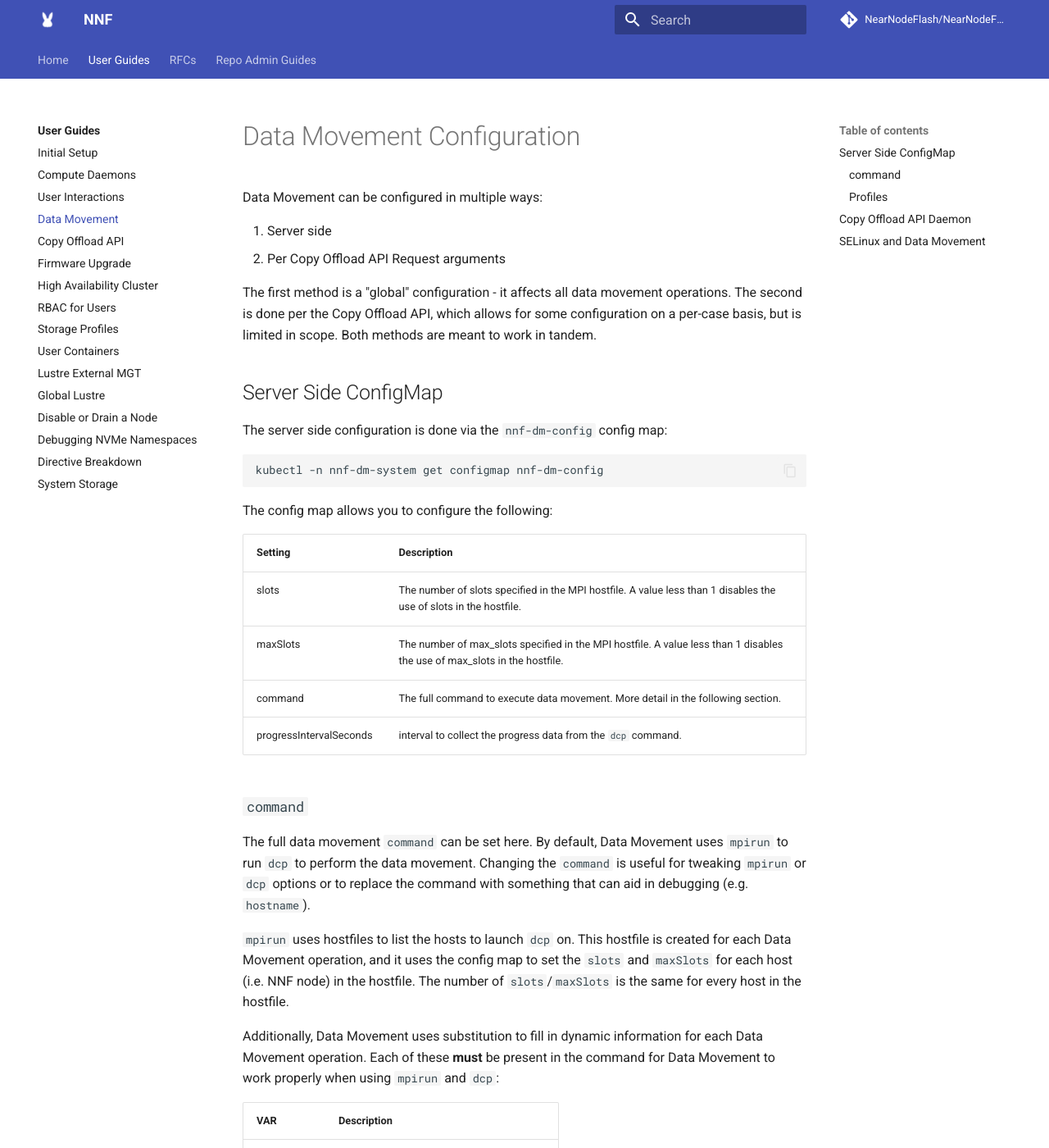
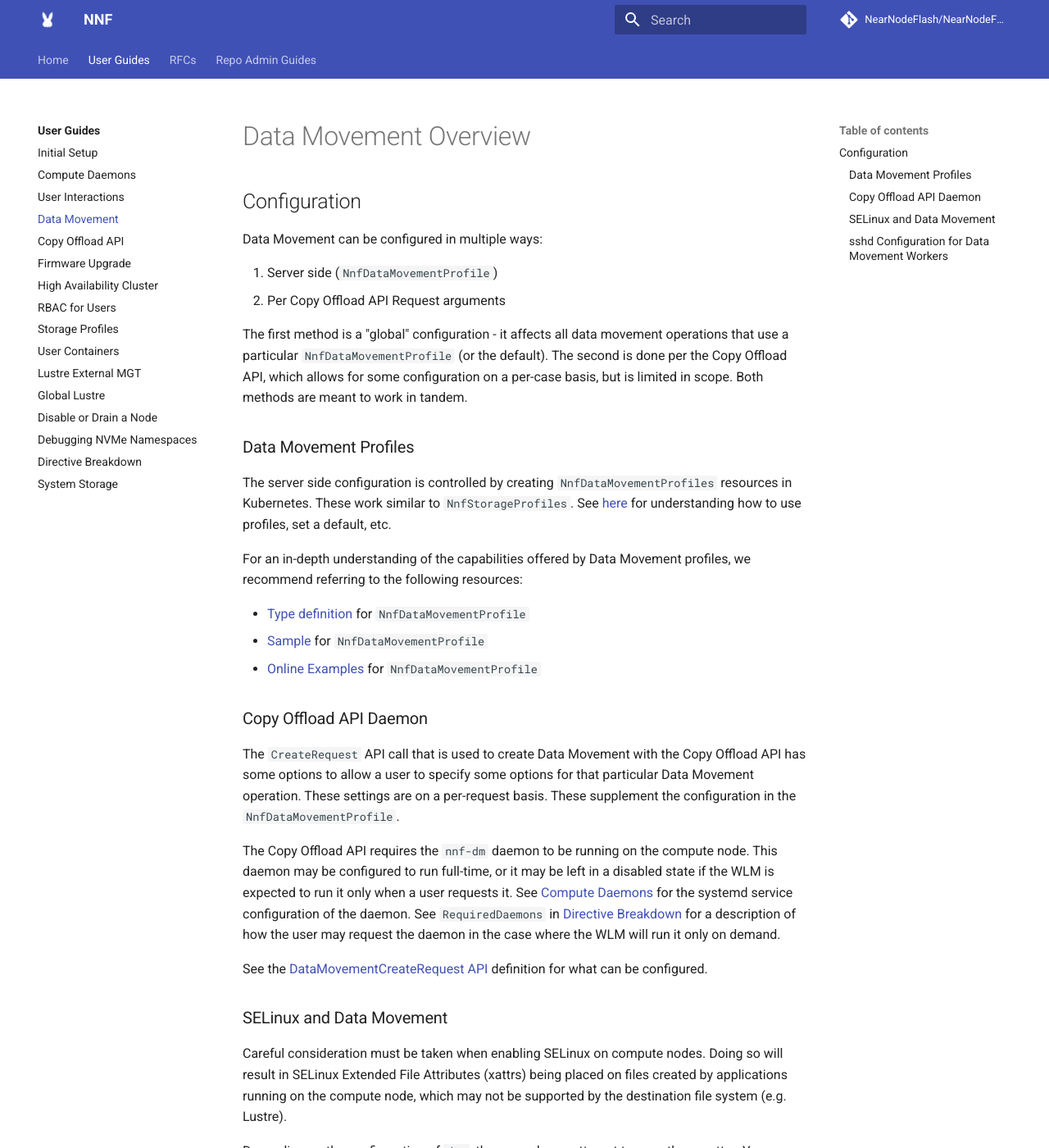
Before and after one commit to NearNodeFlash/NearNodeFlash.github.io, an MkDocs documentation site: the page built from docs/guides/data-movement/readme.md, in a window 1280 px wide and 1400 px high. Shown: the whole window at 82% size. Built offline with MkDocs 1.6.1 and Material for MkDocs 9.7.7, drawn with Linux system fonts in a browser that asks for light colours; comment, search, counter and statistics services are not loaded; the version menu is left out; some of the changed text lies outside the part shown.

Commit message:
Update Data Movement with Profiles and sshd config
Signed-off-by: Blake Devcich <blake.devcich@hpe.com>

````diff
--- a/docs/guides/data-movement/readme.md
+++ b/docs/guides/data-movement/readme.md
@@ -3,105 +3,51 @@ authors: Blake Devcich <blake.devcich@hpe.com>
 categories: provisioning
 ---
 
-# Data Movement Configuration
+# Data Movement Overview
+
+## Configuration
 
 Data Movement can be configured in multiple ways:
 
-1. Server side
+1. Server side (`NnfDataMovementProfile`)
 2. Per Copy Offload API Request arguments
 
-The first method is a "global" configuration - it affects all data movement operations. The second
-is done per the Copy Offload API, which allows for some configuration on a per-case basis, but is
-limited in scope. Both methods are meant to work in tandem.
+The first method is a "global" configuration - it affects all data movement operations that use a
+particular `NnfDataMovementProfile` (or the default). The second is done per the Copy Offload API,
+which allows for some configuration on a per-case basis, but is limited in scope. Both methods are
+meant to work in tandem.
 
-## Server Side ConfigMap
+### Data Movement Profiles
 
-The server side configuration is done via the `nnf-dm-config` config map:
+The server side configuration is controlled by creating `NnfDataMovementProfiles` resources in
+Kubernetes. These work similar to `NnfStorageProfiles`. See [here](../storage-profiles/readme.md)
+for understanding how to use profiles, set a default, etc.
 
-```bash
-kubectl -n nnf-dm-system get configmap nnf-dm-config
-```
+For an in-depth understanding of the capabilities offered by Data Movement profiles, we recommend
+referring to the following resources:
 
-The config map allows you to configure the following:
+- [Type definition](https://github.com/NearNodeFlash/nnf-sos/blob/master/api/v1alpha1/nnfdatamovementprofile_types.go#L27) for `NnfDataMovementProfile`
+- [Sample](https://github.com/NearNodeFlash/nnf-sos/blob/master/config/samples/nnf_v1alpha1_nnfdatamovementprofile.yaml) for `NnfDataMovementProfile`
+- [Online Examples](https://github.com/NearNodeFlash/nnf-sos/blob/master/config/examples/nnf_v1alpha1_nnfdatamovementprofile.yaml) for `NnfDataMovementProfile`
 
-|Setting|Description|
-|-------|-----------|
-|slots|The number of slots specified in the MPI hostfile. A value less than 1 disables the use of slots in the hostfile.|
-|maxSlots|The number of max_slots specified in the MPI hostfile. A value less than 1 disables the use of max_slots in the hostfile.|
-|command|The full command to execute data movement. More detail in the following section.|
-|progressIntervalSeconds|interval to collect the progress data from the `dcp` command.|
-
-### `command`
-
-The full data movement `command` can be set here. By default, Data Movement uses `mpirun` to run
-`dcp` to perform the data movement. Changing the `command` is useful for tweaking `mpirun` or `dcp` options or to
-replace the command with something that can aid in debugging (e.g. `hostname`).
-
-`mpirun` uses hostfiles to list the hosts to launch `dcp` on. This hostfile is created for each Data
-Movement operation, and it uses the config map to set the `slots` and `maxSlots` for each host (i.e. NNF
-node) in the hostfile. The number of `slots`/`maxSlots` is the same for every host in the hostfile.
-
-Additionally, Data Movement uses substitution to fill in dynamic information for each Data Movement
-operation. Each of these **must** be present in the command for Data Movement to work properly when
-using `mpirun` and `dcp`:
-
-|VAR|Description|
-|---|-----------|
-|`$HOSTFILE`|hostfile that is created and used for mpirun.|
-|`$UID`|User ID that is inherited from the Workflow.|
-|`$GID`|Group ID that is inherited from the Workflow.|
-|`$SRC`|source for the data movement.|
-|`$DEST`|destination for the data movement.|
-
-By default, the command will look something like the following. Please see the config map itself for
-the most up to date default command:
-
-```bash
-mpirun --allow-run-as-root --hostfile $HOSTFILE dcp --progress 1 --uid $UID --gid $GID $SRC $DEST
-```
-
-### Profiles
-
-Profiles can be specified in the in the `nnf-dm-config` config map. Users are able to select a
-profile using #DW directives (e.g .`copy_in profile=my-dm-profile`) and the Copy Offload API. If no
-profile is specified, the `default` profile is used. This default profile must exist in the config
-map.
-
-`slots`, `maxSlots`, and `command` can be stored in Data Movement profiles. These profiles are
-available to quickly switch between different settings for a particular workflow.
-
-Example profiles:
-
-```yaml
-profiles:
-  default:
-      slots: 8
-      maxSlots: 0
-      command: mpirun --allow-run-as-root --hostfile $HOSTFILE dcp --progress 1 --uid $UID --gid $GID $SRC $DEST
-  no-xattrs:
-      slots: 8
-      maxSlots: 0
-      command: mpirun --allow-run-as-root --hostfile $HOSTFILE dcp --progress 1 --xattrs none --uid $UID --gid $GID $SRC $DEST
-```
-
-## Copy Offload API Daemon
+### Copy Offload API Daemon
 
 The `CreateRequest` API call that is used to create Data Movement with the Copy Offload API has some
-options to allow a user to specify some options for that particular Data Movement. These settings
-are on a per-request basis.
+options to allow a user to specify some options for that particular Data Movement operation. These
+settings are on a per-request basis. These supplement the configuration in the
+`NnfDataMovementProfile`.
 
-The Copy Offload API requires the `nnf-dm` daemon to be running on the compute node. This daemon may be configured to run full-time, or it may be left in a disabled state if the WLM is expected to run it only when a user requests it. See [Compute Daemons](../compute-daemons/readme.md) for the systemd service configuration of the daemon. See `RequiredDaemons` in [Directive Breakdown](../directive-breakdown/readme.md) for a description of how the user may request the daemon, in the case where the WLM will run it only on demand.
-
-If the WLM is running the `nnf-dm` daemon only on demand, then the user can request that the daemon be running for their job by specifying `requires=copy-offload` in their `DW` directive. The following is an example:
-
-```bash
-#DW jobdw type=xfs capacity=1GB name=stg1 requires=copy-offload
-```
+The Copy Offload API requires the `nnf-dm` daemon to be running on the compute node. This daemon may
+be configured to run full-time, or it may be left in a disabled state if the WLM is expected to run
+it only when a user requests it. See [Compute Daemons](../compute-daemons/readme.md) for the systemd
+service configuration of the daemon. See `RequiredDaemons` in [Directive
+Breakdown](../directive-breakdown/readme.md) for a description of how the user may request the
+daemon in the case where the WLM will run it only on demand.
 
 See the [DataMovementCreateRequest API](copy-offload-api.html#datamovement.DataMovementCreateRequest)
 definition for what can be configured.
 
-## SELinux and Data Movement
+### SELinux and Data Movement
 
 Careful consideration must be taken when enabling SELinux on compute nodes. Doing so will result in
 SELinux Extended File Attributes (xattrs) being placed on files created by applications running on
@@ -109,9 +55,20 @@ the compute node, which may not be supported by the destination file system (e.g
 
 Depending on the configuration of `dcp`, there may be an attempt to copy these xattrs. You may need
 to disable this by using `dcp --xattrs none` to avoid errors. For example, the `command` in the
-`nnf-dm-config` config map or `dcpOptions` in the [DataMovementCreateRequest
+`NnfDataMovementProfile` or `dcpOptions` in the [DataMovementCreateRequest
 API](copy-offload-api.html#datamovement.DataMovementCreateRequest) could be used to set this
 option.
 
 See the [`dcp` documentation](https://mpifileutils.readthedocs.io/en/latest/dcp.1.html) for more
 information.
+
+### `sshd` Configuration for Data Movement Workers
+
+The `nnf-dm-worker-*` pods run `sshd` in order to listen for `mpirun` jobs to perform data movement.
+The number of simultaneous connections is limited via the sshd configuration (i.e. `MaxStartups`).
+**If you see error messages in Data Movement where mpirun cannot communicate with target nodes,
+and you have ruled out any networking issues, this may be due to sshd configuration.** `sshd` still
+start rejecting connections once the limit is reached.
+
+The `sshd_config` is stored in the `nnf-dm-worker-config` `ConfigMap` so that it can be changed on
+a running system without needing to roll new images. This also enables site-specific configuration.
````
